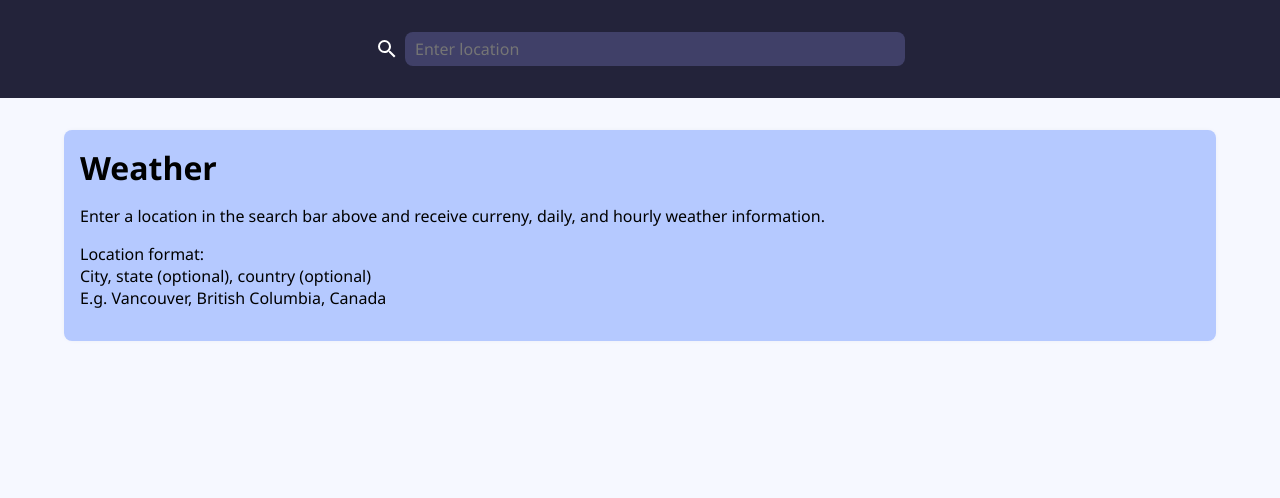
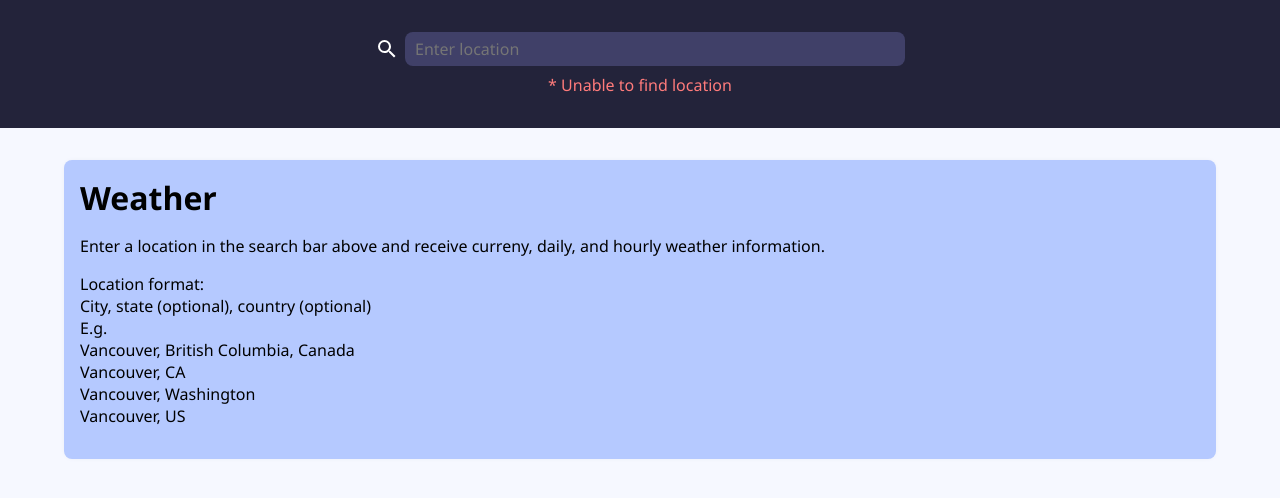
Before and after one commit to Blastose/weather-app, a website built with webpack: page src/index.html in a window 1280 px wide. Both pictures are taken after a click on the picture 387 px from the left and 49 px from the top of the page. Built offline with nearby package versions, Linux system fonts and the light colour scheme; no server answers.

Commit message:
Add error message when location cannot be found

```diff
--- a/src/controllers/weather-app-controller.ts
+++ b/src/controllers/weather-app-controller.ts
@@ -72,7 +72,14 @@ class WeatherAppController {
         this.setCurrentWeatherInfo(geocoding, weatherData);
         this.setDailyWeatherInfo(weatherData);
         this.setHourlyWeatherInfo(weatherData);
+        this.locationInputView.clearErrorMessage();
+      } else {
+        this.locationInputView.setErrorMessage(
+          "* Unable to find get weather data for specified location"
+        );
       }
+    } else {
+      this.locationInputView.setErrorMessage("* Unable to find location");
     }
   }
 
--- a/src/index.html
+++ b/src/index.html
@@ -20,6 +20,7 @@
               placeholder="Enter location"
             />
           </div>
+          <div class="location-error-message"></div>
         </div>
       </header>
 
@@ -35,7 +36,15 @@
             <br />
             City, state (optional), country (optional)
             <br />
-            E.g. Vancouver, British Columbia, Canada
+            E.g.
+            <br />
+            Vancouver, British Columbia, Canada
+            <br />
+            Vancouver, CA
+            <br />
+            Vancouver, Washington
+            <br />
+            Vancouver, US
           </p>
         </div>
 
--- a/src/style.css
+++ b/src/style.css
@@ -16,7 +16,8 @@ body {
   margin-right: auto;
 
   display: flex;
-  flex-direction: row;
+  flex-direction: column;
+  gap: 8px;
   align-items: center;
   justify-content: center;
   padding: 32px 0px;
@@ -40,6 +41,10 @@ input#location {
 
 input#location:focus {
   box-shadow: 0px 0px 8px rgb(57, 65, 139);
+}
+
+.location-error-message {
+  color: rgb(255, 123, 123);
 }
 
 .container > .wrapper {
--- a/src/views/weather-location-input-view.ts
+++ b/src/views/weather-location-input-view.ts
@@ -1,10 +1,12 @@
 class LocationInputView {
   input: HTMLInputElement;
   searchButton: HTMLImageElement;
+  errorMessage: HTMLElement;
 
   constructor() {
     this.input = document.querySelector("#location")!;
     this.searchButton = document.querySelector(".search-icon")!;
+    this.errorMessage = document.querySelector(".location-error-message")!;
   }
 
   bindSearch(handler: (location: string) => void) {
@@ -13,10 +15,21 @@ class LocationInputView {
         handler(this.input.value);
       }
     });
+    this.input.addEventListener("input", () => {
+      this.clearErrorMessage();
+    });
     this.searchButton.addEventListener("click", () => {
       handler(this.input.value);
     });
   }
+
+  setErrorMessage(errorMessage: string) {
+    this.errorMessage.textContent = errorMessage;
+  }
+
+  clearErrorMessage() {
+    this.errorMessage.textContent = "";
+  }
 }
 
 export default LocationInputView;
```
